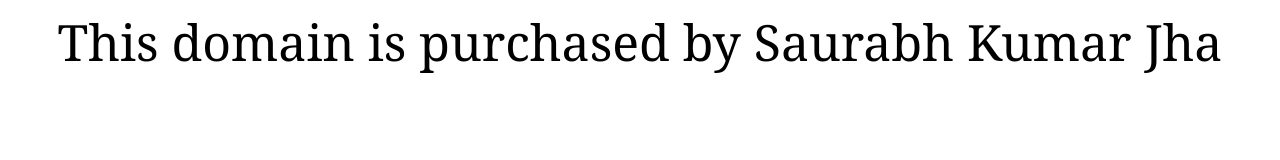
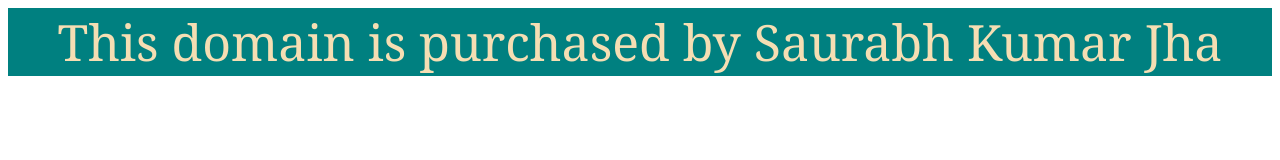
Before and after one commit to ithesaurabh/Portfolio, a plain HTML site: page index.html in a window 1280 px wide. Drawn offline with Linux system fonts and the light colour scheme.

Commit message:
Checking deployment status

```diff
--- a/Style.css
+++ b/Style.css
@@ -1,5 +1,7 @@
 div{
     text-align: center;
+    color: wheat;
     font-family:Georgia, 'Times New Roman', Times, serif;
     font-size: 50px;
+    background-color: teal;
 }
```
